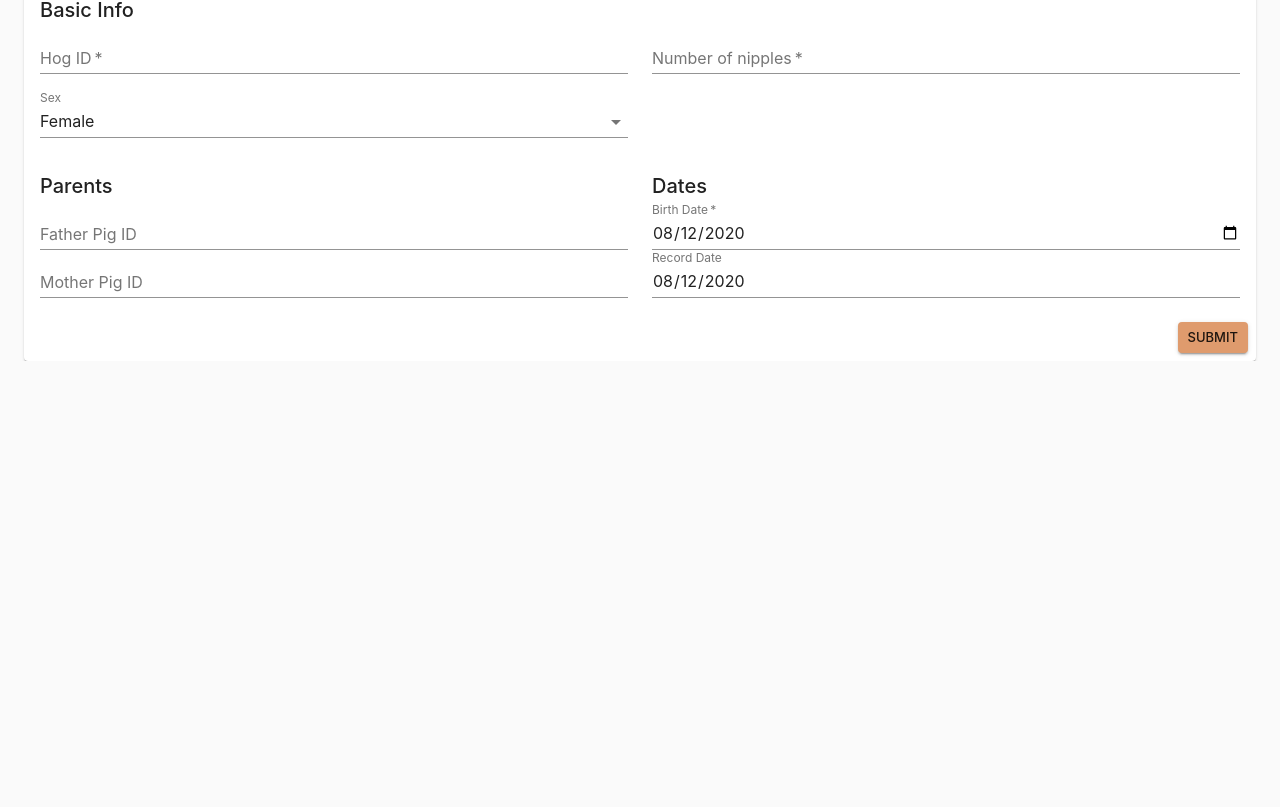
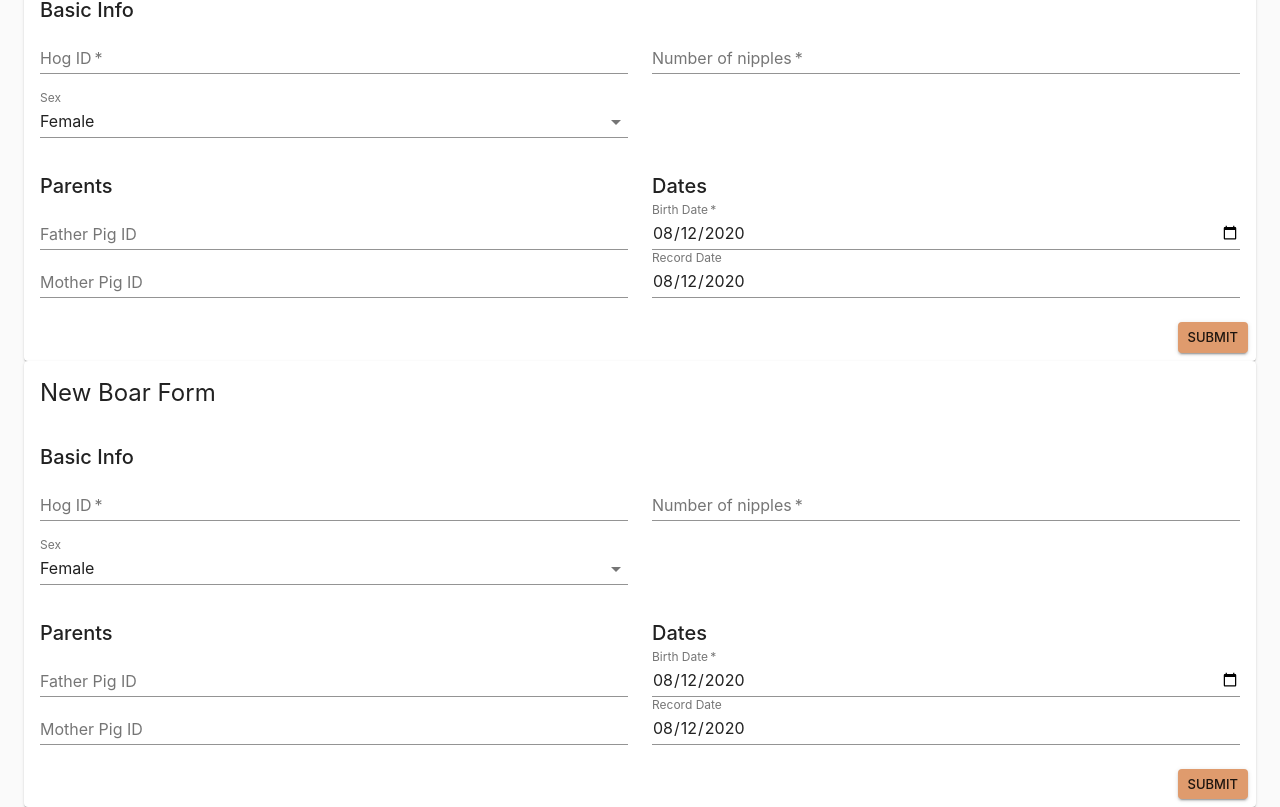
Before and after one commit to bldulam1/dulam-farms, a React (Create React App) app: page /piggery in a window 1280 px wide. Shown: the part 631-1438 px from the top of the page. Before the commit the page ends 992 px from the top, so only its background shows below. Built offline with nearby package versions, Linux system fonts and the light colour scheme.

Commit message:
new boar init

```diff
--- /dev/null
+++ b/src/components/Pages/Piggery/Forms/BoarEntry.tsx
@@ -0,0 +1,132 @@
+import { Controller, useForm } from 'react-hook-form'
+
+import Button from '@material-ui/core/Button'
+import Card from '@material-ui/core/Card'
+import CardActions from '@material-ui/core/CardActions'
+import CardContent from '@material-ui/core/CardContent'
+import CardHeader from '@material-ui/core/CardHeader'
+import Grid from '@material-ui/core/Grid'
+import MenuItem from '@material-ui/core/MenuItem'
+import React from 'react'
+import ReactHookFormSelect from './ReactHookFormSelect'
+import TextField from '@material-ui/core/TextField'
+import Typography from '@material-ui/core/Typography'
+import { yyyyMMdd } from './Forms.util'
+
+interface IHogEntry {
+  hogId: string
+  birthDate: string
+  recordDate: string
+  fatherPigID: string
+  motherPigID: string
+  sex: 'Male' | 'Female'
+  nipplesCount: number
+}
+
+export default () => {
+  const { control, handleSubmit } = useForm<IHogEntry>()
+
+  const onSubmit = (data: IHogEntry) => {
+    console.log(data)
+  }
+
+  const parentsControlProps = {
+    as: TextField,
+    control,
+    defaultValue: '',
+    autoComplete: 'off',
+    fullWidth: true,
+  }
+
+  const datesControlProps = {
+    defaultValue: yyyyMMdd(new Date()),
+    as: TextField,
+    control,
+    type: 'date',
+    fullWidth: true,
+  }
+
+  return (
+    <Card>
+      <form onSubmit={handleSubmit(onSubmit)}>
+        <CardHeader title="New Boar Form" />
+        <CardContent>
+          <Typography variant="h6">Basic Info</Typography>
+
+          <Grid container spacing={3}>
+            <Grid item xs={12} sm={6}>
+              <Controller
+                name="hogId"
+                label="Hog ID"
+                required
+                {...parentsControlProps}
+              />
+              <ReactHookFormSelect
+                id="sex"
+                name="sex"
+                label="Sex"
+                control={control}
+                defaultValue="Female"
+                margin="normal"
+                fullWidth
+              >
+                <MenuItem value="Male">Male</MenuItem>
+                <MenuItem value="Female">Female</MenuItem>
+              </ReactHookFormSelect>
+            </Grid>
+
+            <Grid item xs={12} sm={6}>
+              <Controller
+                name="nipplesCount"
+                label="Number of nipples"
+                type="number"
+                required
+                {...parentsControlProps}
+              />
+            </Grid>
+            <Grid item xs={12} sm={6}>
+              <Typography variant="h6">Parents</Typography>
+              <Controller
+                name="fatherPigID"
+                label="Father Pig ID"
+                {...parentsControlProps}
+              />
+              <Controller
+                name="motherPigID"
+                label="Mother Pig ID"
+                {...parentsControlProps}
+              />
+            </Grid>
+            <Grid item xs={12} sm={6}>
+              <Typography variant="h6">Dates</Typography>
+              <Controller
+                label="Birth Date"
+                name="birthDate"
+                required
+                {...datesControlProps}
+              />
+              <Controller
+                label="Record Date"
+                name="recordDate"
+                InputProps={{
+                  readOnly: true,
+                }}
+                {...datesControlProps}
+              />
+            </Grid>
+          </Grid>
+        </CardContent>
+        <CardActions style={{ display: 'flex', justifyContent: 'flex-end' }}>
+          <Button
+            type="submit"
+            variant="contained"
+            color="secondary"
+            size="small"
+          >
+            Submit
+          </Button>
+        </CardActions>
+      </form>
+    </Card>
+  )
+}
--- a/src/components/Pages/Piggery/Piggery.Main.tsx
+++ b/src/components/Pages/Piggery/Piggery.Main.tsx
@@ -1,3 +1,4 @@
+import BoarEntry from './Forms/BoarEntry'
 import Container from '@material-ui/core/Container'
 import HogEntry from './Forms/HogEntry'
 import React from 'react'
@@ -8,6 +9,7 @@ export default () => {
     <Container maxWidth="lg">
       <SowEntry />
       <HogEntry />
+      <BoarEntry />
     </Container>
   )
 }
```
